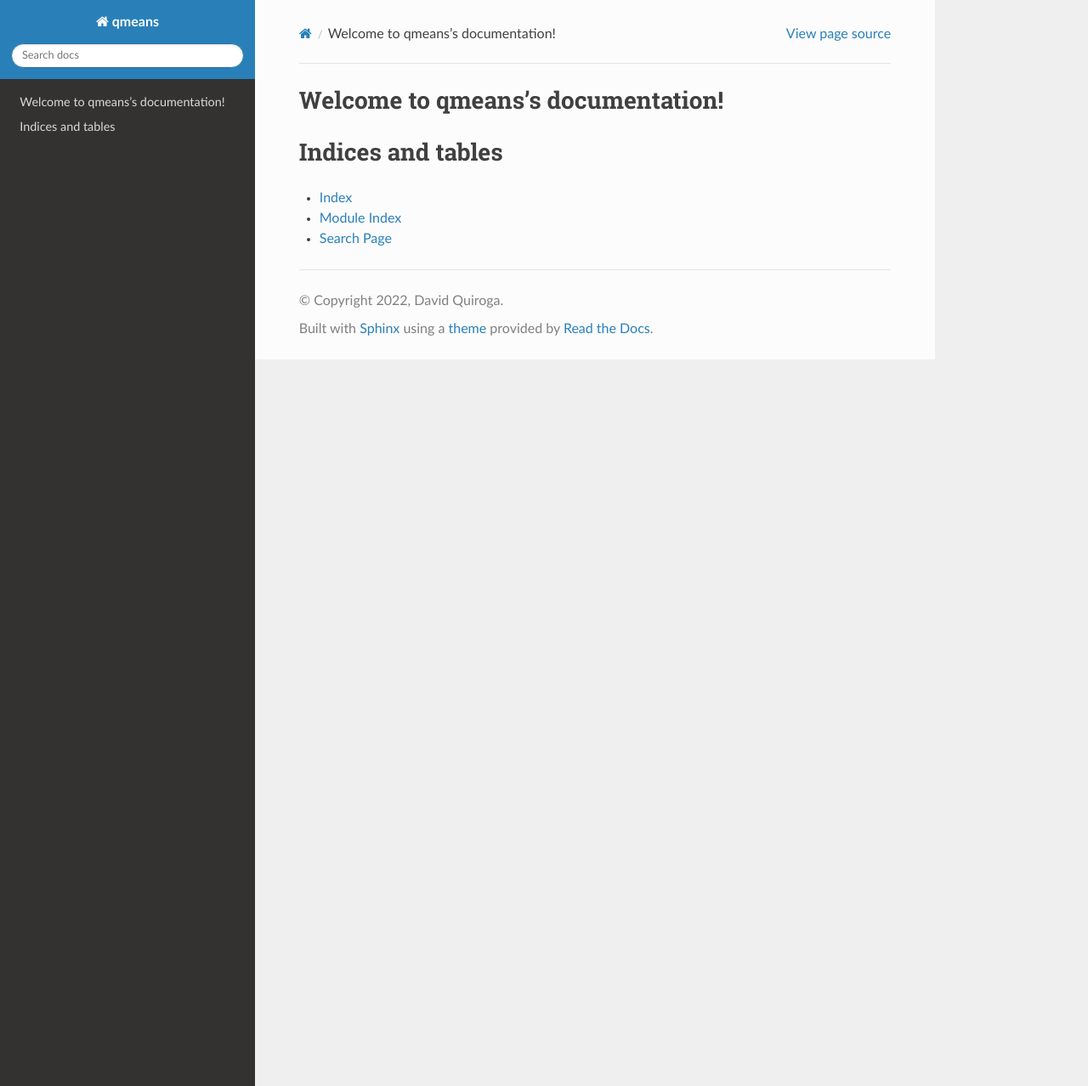
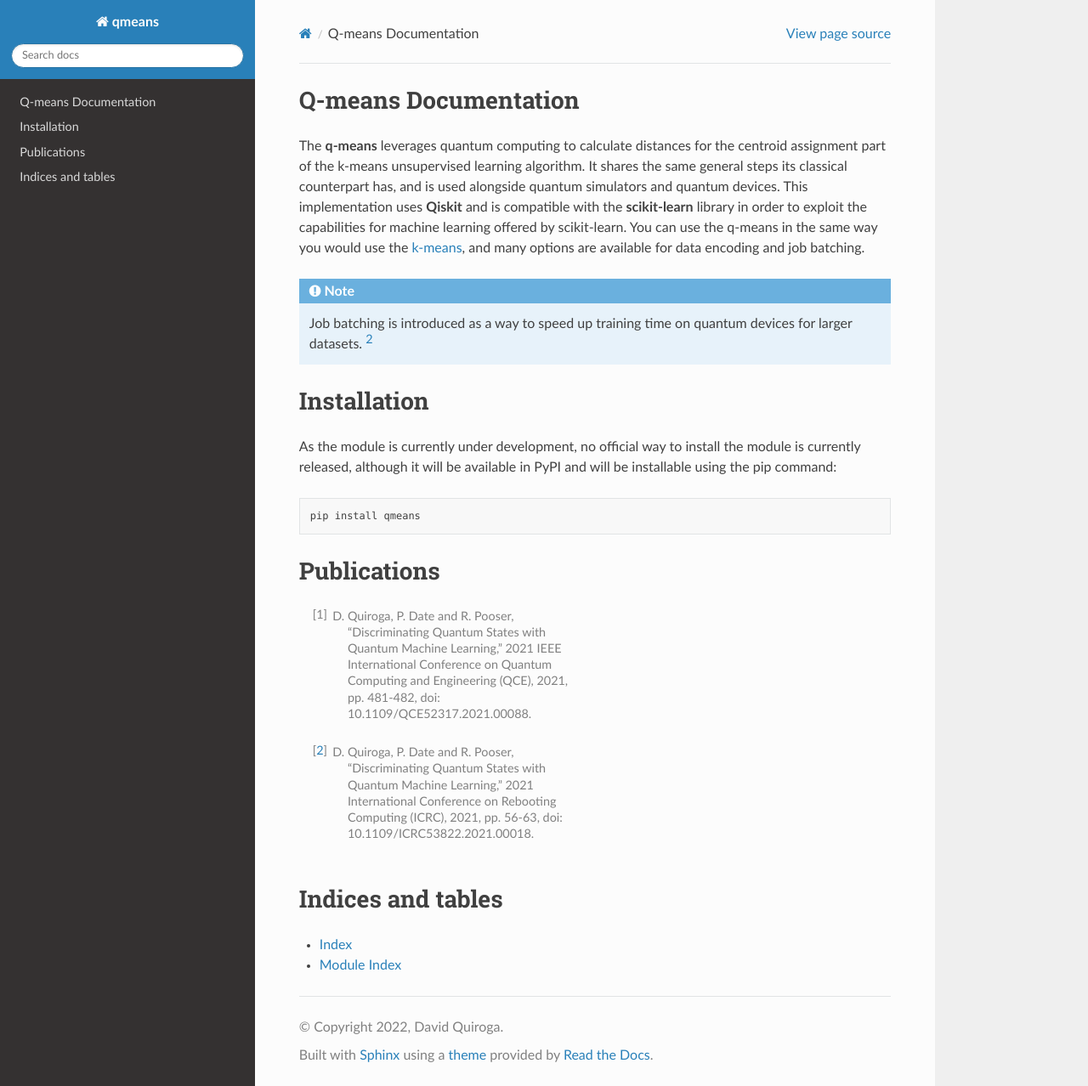
Before and after one commit to Raijeku/qmeans, a Sphinx documentation site: the page built from docs/source/index.rst, in a window 1280 px wide and 1278 px high. Shown: the whole window at 85% size. Built offline with Sphinx 7.4.7 and the Read the Docs theme 2.0.0, drawn with Linux system fonts in a browser that asks for light colours.

Commit message:
Added content to documentation

```diff
--- a/docs/source/index.rst
+++ b/docs/source/index.rst
@@ -3,18 +3,46 @@
    You can adapt this file completely to your liking, but it should at least
    contain the root `toctree` directive.
 
-Welcome to qmeans's documentation!
+Q-means Documentation
 ==================================
 
 .. toctree::
    :maxdepth: 2
    :caption: Contents:
 
+The **q-means** leverages quantum computing to calculate distances for the centroid assignment part
+of the k-means unsupervised learning algorithm. It shares the same general steps its classical
+counterpart has, and is used alongside quantum simulators and quantum devices. This implementation
+uses **Qiskit** and is compatible with the **scikit-learn** library in order to exploit the
+capabilities for machine learning offered by scikit-learn. You can use the q-means in the same way
+you would use the
+`k-means <https://scikit-learn.org/stable/modules/generated/sklearn.cluster.KMeans.html>`_, and
+many options are available for data encoding and job batching.
 
+.. note::
+   Job batching is introduced as a way to speed up training time on quantum devices for larger
+   datasets. [2]_
+
+Installation
+==================
+
+As the module is currently under development, no official way to install the module is currently
+released, although it will be available in PyPI and will be installable using the pip command:
+
+.. parsed-literal::
+   pip install qmeans
+
+Publications
+==================
+
+.. [1] D. Quiroga, P. Date and R. Pooser, "Discriminating Quantum States with Quantum Machine Learning," 2021 IEEE International Conference on Quantum Computing and Engineering (QCE), 2021, pp. 481-482, doi: 10.1109/QCE52317.2021.00088.
+
+
+
+.. [2] D. Quiroga, P. Date and R. Pooser, "Discriminating Quantum States with Quantum Machine Learning," 2021 International Conference on Rebooting Computing (ICRC), 2021, pp. 56-63, doi: 10.1109/ICRC53822.2021.00018.
 
 Indices and tables
 ==================
 
 * :ref:`genindex`
 * :ref:`modindex`
-* :ref:`search`
```
